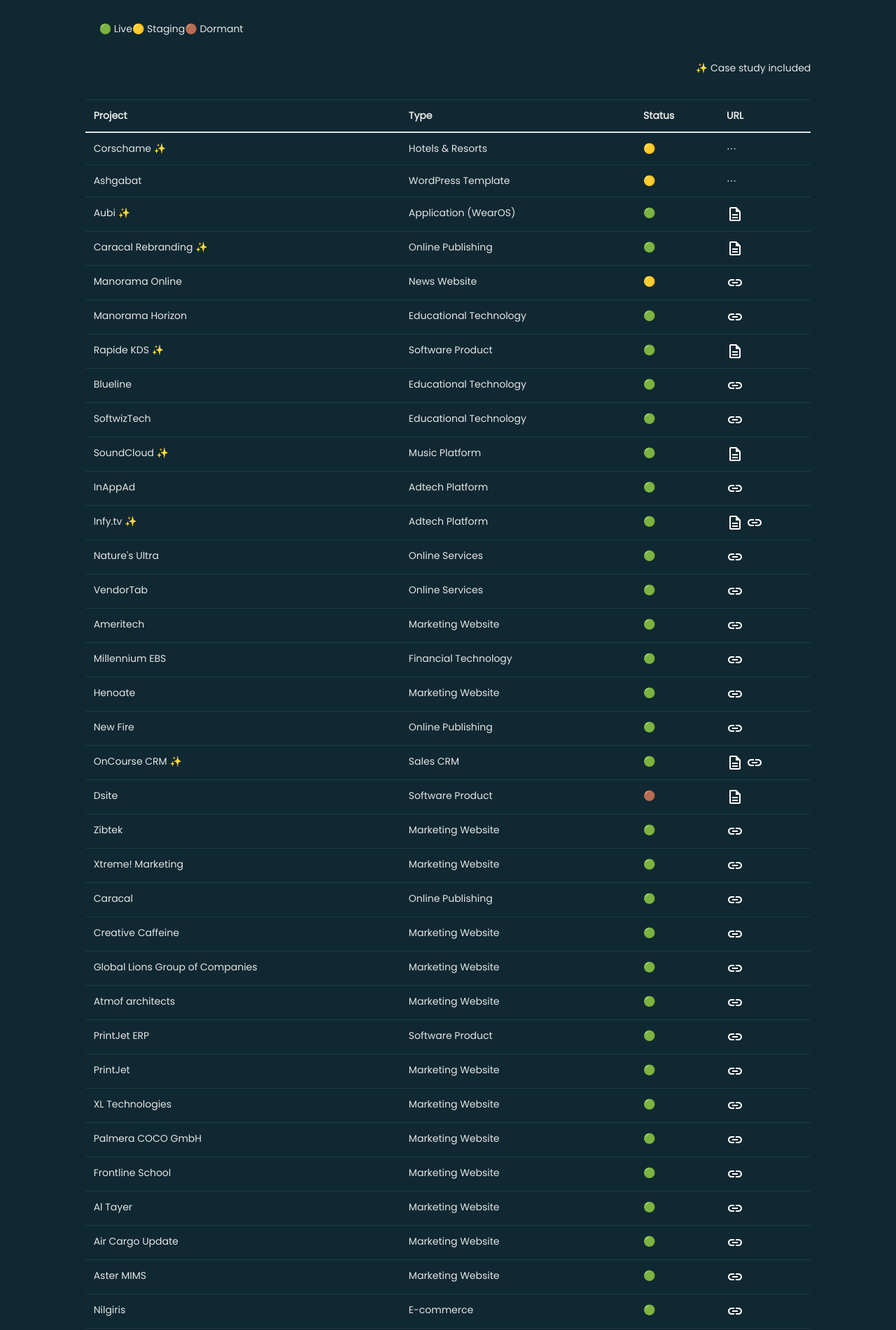
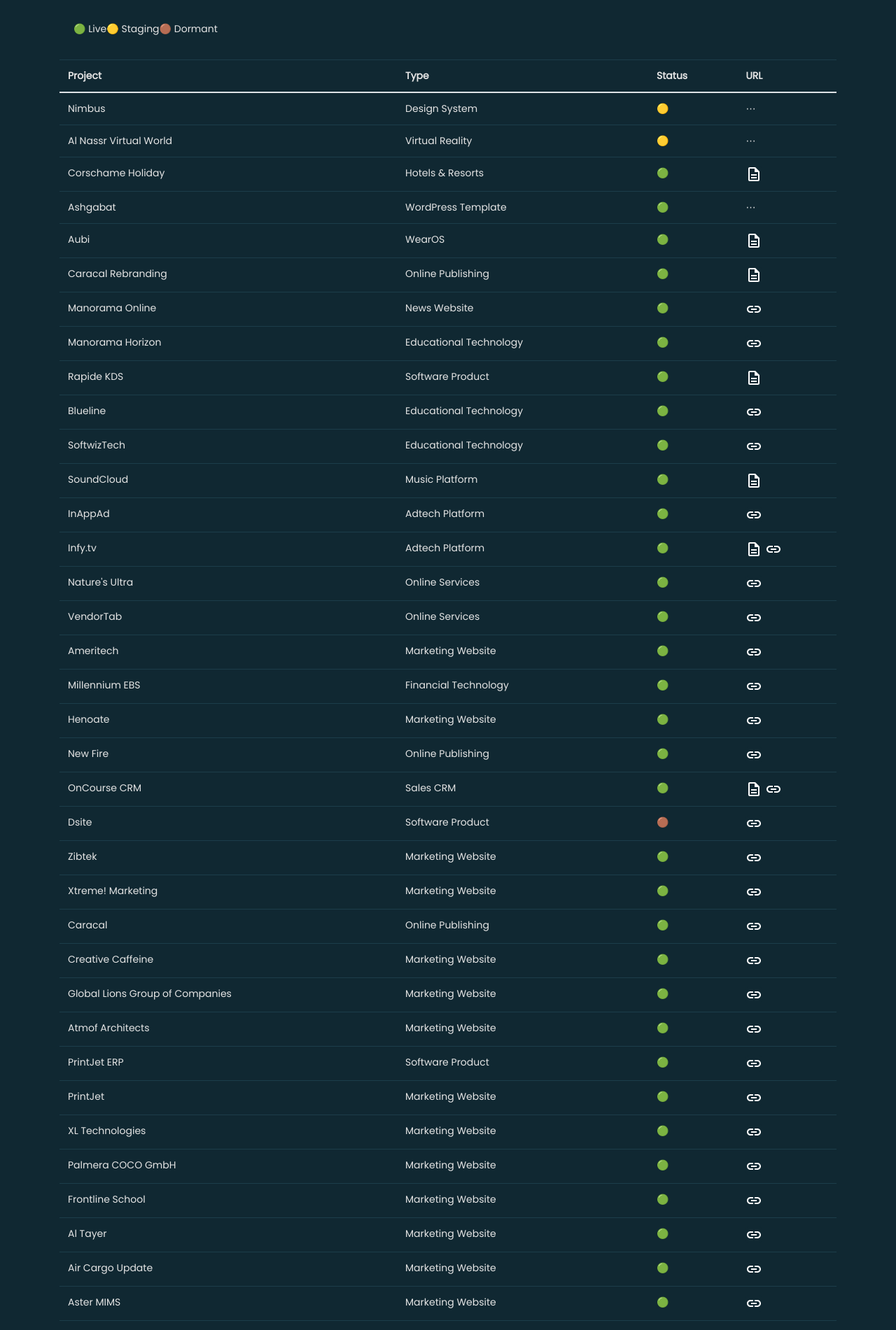
Before and after one commit to akhilrrr/akhilrrr.github.io, a PHP site: page /gig-index.php in a window 1280 px wide; the page is wider, and only the part inside the window is pictured. Shown: the part 228-2129 px from the top of that part at 70% size. Run offline with PHP 8.4, Linux system fonts and the light colour scheme; some web fonts are replaced.

Commit message:
24042023

```diff
--- a/gig-index.php
+++ b/gig-index.php
@@ -12,13 +12,10 @@
 ?>
 
 <section class="head-section">
-  <div class="container-fluid">
+  <div class="container">
     <div class="row">
-      <div class="col-md-1"></div>
-      <div class="col-md-10">
-        <h1><img src="./imagen/gif/money-with-wings.png" alt="Akhil Remashan" class="head-emoji"> Gig index</h1>
-      </div>
-      <div class="col-md-1">
+      <div class="col-md-12">
+        <h1><span class="iHeadBold underline-double">Gig index</span> </h1>
       </div>
     </div>
   </div>
@@ -37,13 +34,9 @@
 </section> -->
 <!--  -->
 <section class="section-leaf">
-  <div class="container-fluid">
+  <div class="container">
     <div class="row">
-      <div class="col-md-1"></div>
-      <div class="col-md-10">
-        <!-- <div class="side-head">
-          <h4>Projects</h4>
-        </div> -->
+      <div class="col-md-12">
         <!--  -->
         <div class="side-para url-list-table table-responsive">
 
@@ -55,9 +48,9 @@
             <li><p>🟤 Dormant </p></li>
           </ul>
           <!--  -->
-          <ul style="display: flex; list-style-type: none; float: right;">
+          <!-- <ul style="display: flex; list-style-type: none; float: right;">
             <li><p>✨ Case study included</p></li>
-          </ul>
+          </ul> -->
 
           <table class="table table-hover">
           <thead>
@@ -71,10 +64,10 @@
           </thead>
           <tbody>
             <tr>
-              <td>Corschame ✨</td>
-              <td>Hotels & Resorts</td>
+              <td>Nimbus</td>
+              <td>Design System</td>
               <td>🟡</td>
-              <td class="hide-prop">2022</td>
+              <td class="hide-prop">2023</td>
               <td>
                 <!-- <a href="https://www.figma.com/proto/0j4YJ2ucy8kjkAu78YItFZ/PROJECTSAR?node-id=60%3A30&viewport=726%2C1311%2C0.8&scaling=scale-down&page-id=0%3A1&starting-point-node-id=60%3A30&disable-default-keyboard-nav=1&hide-ui=1" target="_blank">
                   <img src="./imagen/icons/link.svg" alt="Project URL" class="img-fluid">
@@ -83,9 +76,32 @@
               </td>
             </tr>
             <tr>
+              <td>Al Nassr Virtual World</td>
+              <td>Virtual Reality</td>
+              <td>🟡</td>
+              <td class="hide-prop">2023</td>
+              <td>
+                <!-- <a href="https://www.figma.com/proto/0j4YJ2ucy8kjkAu78YItFZ/PROJECTSAR?node-id=60%3A30&viewport=726%2C1311%2C0.8&scaling=scale-down&page-id=0%3A1&starting-point-node-id=60%3A30&disable-default-keyboard-nav=1&hide-ui=1" target="_blank">
+                  <img src="./imagen/icons/link.svg" alt="Project URL" class="img-fluid">
+                </a> -->
+                ⋯
+              </td>
+            </tr>
+            <tr>
+              <td>Corschame Holiday</td>
+              <td>Hotels & Resorts</td>
+              <td>🟢</td>
+              <td class="hide-prop">2022</td>
+              <td>
+                <a href="x-corschame.php" target="_blank">
+                  <img src="./imagen/icons/description.svg" alt="Project URL" class="img-fluid">
+                </a>
+              </td>
+            </tr>
+            <tr>
               <td>Ashgabat</td>
               <td>WordPress Template</td>
-              <td>🟡</td>
+              <td>🟢</td>
               <td class="hide-prop">2022</td>
               <td>
                 <!-- <a href="https://zeroheight.com/8d81a0e19" target="_blank">
@@ -95,8 +111,8 @@
               </td>
             </tr>
             <tr>
-              <td>Aubi ✨</td>
-              <td>Application (WearOS)</td>
+              <td>Aubi</td>
+              <td>WearOS</td>
               <td>🟢</td>
               <td class="hide-prop">2022</td>
               <td>
@@ -106,7 +122,7 @@
               </td>
             </tr>
             <tr>
-              <td>Caracal Rebranding ✨</td>
+              <td>Caracal Rebranding</td>
               <td>Online Publishing</td>
               <td>🟢</td>
               <td class="hide-prop">2022</td>
@@ -119,7 +135,7 @@
             <tr>
               <td>Manorama Online</td>
               <td>News Website</td>
-              <td>🟡</td>
+              <td>🟢</td>
               <td class="hide-prop">2022</td>
               <td>
                 <a href="https://www.manoramaonline.com/" target="_blank">
@@ -139,7 +155,7 @@
               </td>
             </tr>
             <tr>
-              <td>Rapide KDS ✨</td>
+              <td>Rapide KDS</td>
               <td>Software Product</td>
               <td>🟢</td>
               <td class="hide-prop">2022</td>
@@ -172,7 +188,7 @@
               </td>
             </tr>
             <tr>
-              <td>SoundCloud ✨</td>
+              <td>SoundCloud</td>
               <td>Music Platform</td>
               <td>🟢</td>
               <td class="hide-prop">2021</td>
@@ -194,7 +210,7 @@
               </td>
             </tr>
             <tr>
-              <td>Infy.tv ✨</td>
+              <td>Infy.tv</td>
               <td>Adtech Platform</td>
               <td>🟢</td>
               <td class="hide-prop">2021</td>
@@ -274,7 +290,7 @@
               </td>
             </tr>
             <tr>
-              <td>OnCourse CRM ✨</td>
+              <td>OnCourse CRM</td>
               <td>Sales CRM</td>
               <td>🟢</td>
               <td class="hide-prop">2019</td>
@@ -294,7 +310,7 @@
               <td class="hide-prop">2019</td>
               <td>
                 <a href="404.php" target="_blank">
-                  <img src="./imagen/icons/description.svg" alt="Project link" class="img-fluid">
+                  <img src="./imagen/icons/link.svg" alt="Project URL" class="img-fluid">
                 </a>
               </td>
             </tr>
@@ -354,7 +370,7 @@
               </td>
             </tr>
             <tr>
-              <td>Atmof architects</td>
+              <td>Atmof Architects</td>
               <td>Marketing Website</td>
               <td>🟢</td>
               <td class="hide-prop">2018</td>
@@ -483,7 +499,6 @@
           </div>
 
       </div>
-      <div class="col-md-1"></div>
     </div>
     <!--  -->
 
```
Also changed, not shown: disclaimer.php (+6 -12 lines), projects.php (+14 -14 lines), imagen/home/al-april.png, 2 other files.
